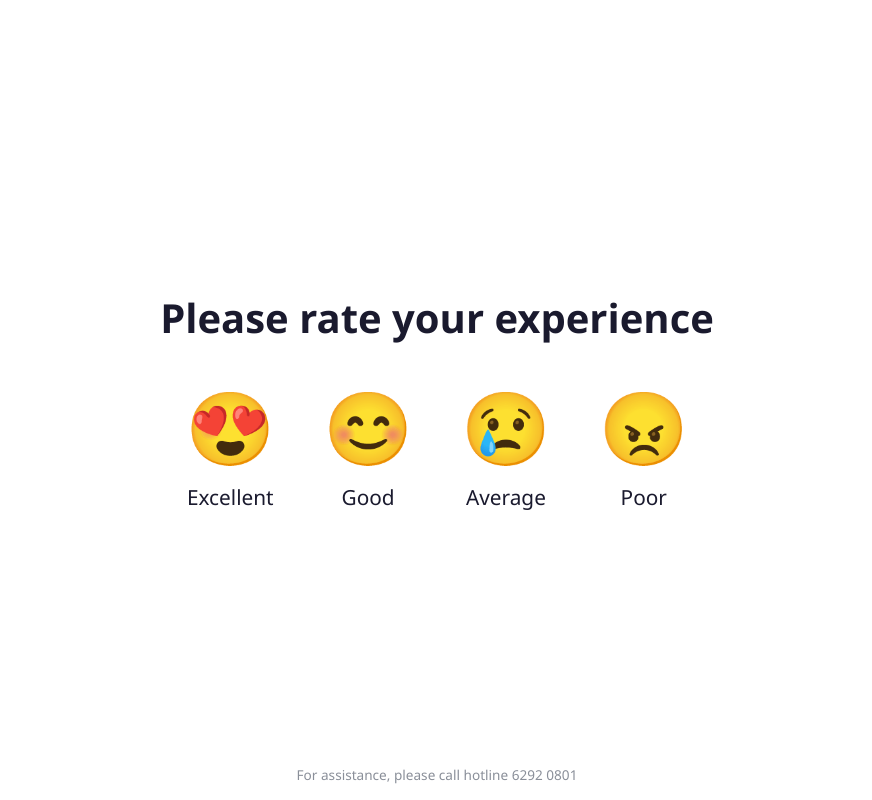
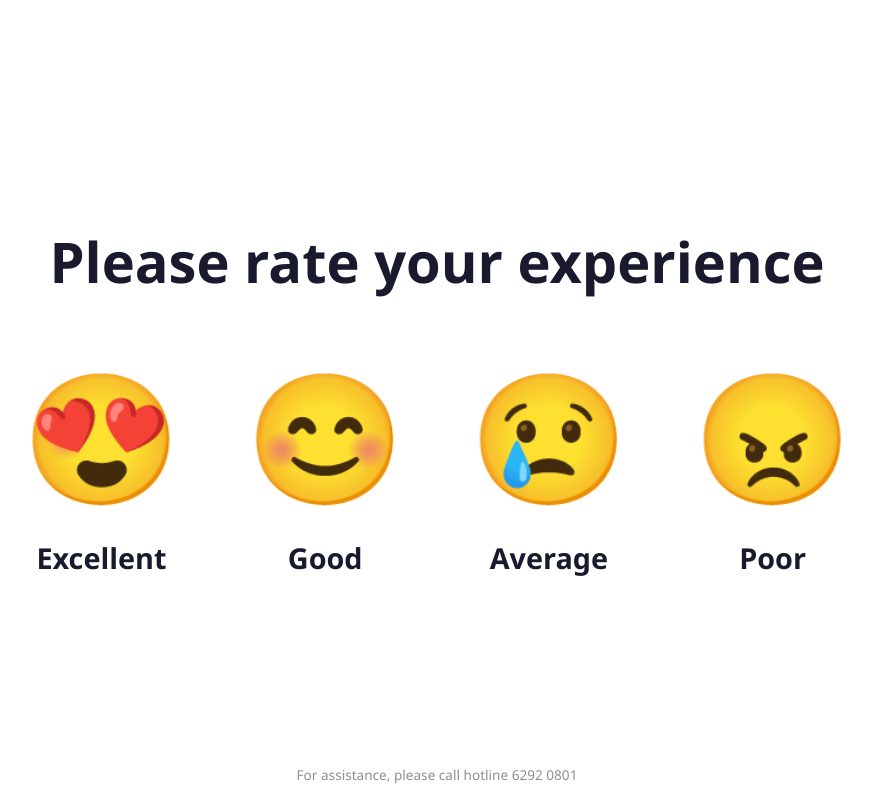
Before and after one commit to Inkomtek/toilet-survey-demo, a Django app: template core/templates/survey/rating.html in a window 1280 px wide. Shown: the whole page, without its empty margins (203-1075 px from the left). Run offline with Django 5.2, Linux system fonts and the light colour scheme; the template is opened without the code that fills it, so the values that code supplies are empty.

Commit message:
update style

```diff
--- a/core/static/survey/css/style.css
+++ b/core/static/survey/css/style.css
@@ -35,8 +35,8 @@ body {
 }
 
 h1 {
-    font-size: 2.5rem;
-    margin-bottom: 2rem;
+    font-size: 3.5rem;
+    margin-bottom: 3rem;
     color: #1a1a2e;
     font-weight: 600;
 }
@@ -45,7 +45,7 @@ h1 {
 .emoji-row {
     display: flex;
     justify-content: center;
-    gap: 3rem;
+    gap: 4rem;
     flex-wrap: wrap;
 }
 
@@ -67,13 +67,13 @@ h1 {
 }
 
 .emoji-btn span.emoji {
-    font-size: 4.5rem;
+    font-size: 8rem;
 }
 
 .emoji-btn span.label {
-    font-size: 1.3rem;
-    margin-top: 0.5rem;
-    font-weight: 500;
+    font-size: 1.8rem;
+    margin-top: 1rem;
+    font-weight: 600;
 }
 
 /* ── Reason grid ── */
```
